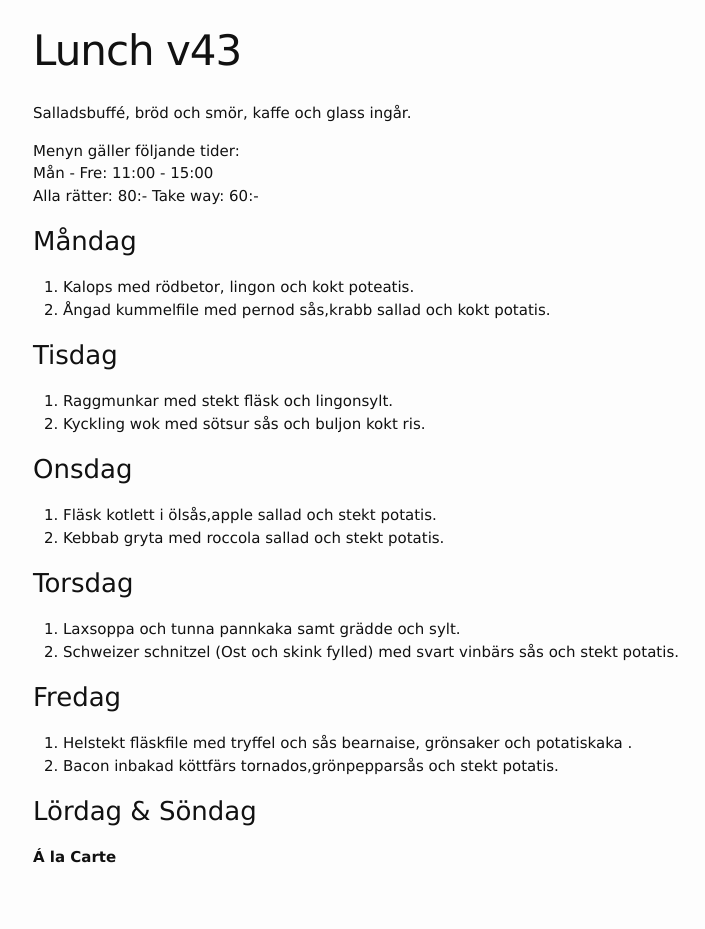
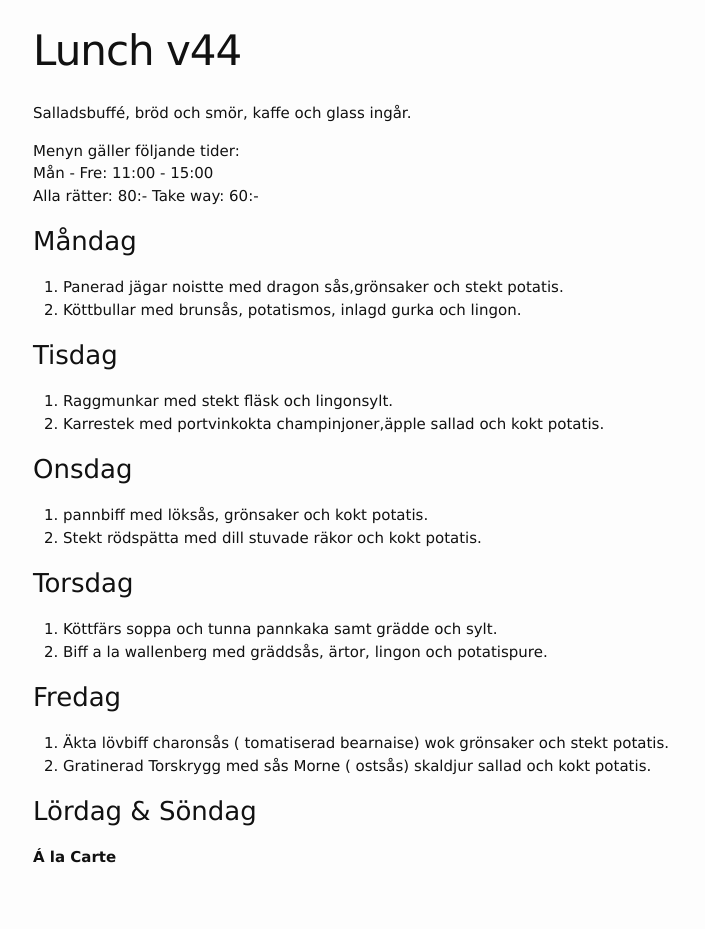
Before and after one commit to FarInn62/farinn62.github.io, a Jekyll site: the page built from lunch.md, in a window 1280 px wide. Shown: the whole page, without its empty margins (237-942 px from the left). Built offline with Jekyll 4.4.1, drawn with Linux system fonts in a browser that asks for light colours.

Commit message:
Update lunch.md

```diff
--- a/lunch.md
+++ b/lunch.md
@@ -1,6 +1,6 @@
 ---
 layout: foodmenu
-title: Lunch v43
+title: Lunch v44
 permalink: /lunch/
 published: true
 ---
@@ -12,29 +12,29 @@ Alla rätter: 80:- Take way: 60:-
 
 ### Måndag
 
-1. Kalops med rödbetor, lingon och kokt poteatis.
-2. Ångad kummelfile med pernod sås,krabb sallad och kokt potatis.
+1. Panerad jägar noistte med dragon sås,grönsaker och stekt potatis.
+2. Köttbullar med brunsås, potatismos, inlagd gurka och lingon.
 
 ### Tisdag
 
 1. Raggmunkar med stekt fläsk och lingonsylt.
-2. Kyckling wok med sötsur sås och buljon kokt ris.
+2. Karrestek med portvinkokta champinjoner,äpple sallad och kokt potatis.
 
 ### Onsdag
 
-1. Fläsk kotlett i ölsås,apple sallad och stekt potatis.
-2. Kebbab gryta med roccola sallad och stekt potatis.
+1. pannbiff med löksås, grönsaker och kokt potatis.
+2. Stekt rödspätta med dill stuvade räkor och kokt potatis.
 
 ### Torsdag
 
-1. Laxsoppa och tunna pannkaka samt grädde och sylt.
-2. Schweizer schnitzel (Ost och skink fylled) med svart vinbärs sås och stekt potatis.
+1. Köttfärs soppa och tunna pannkaka samt grädde och sylt.
+2. Biff a la wallenberg med gräddsås, ärtor, lingon och potatispure.
 
 
 ### Fredag
 
-1. Helstekt fläskfile med tryffel och sås bearnaise, grönsaker och potatiskaka .
-2. Bacon inbakad köttfärs tornados,grönpepparsås och stekt potatis.
+1. Äkta lövbiff charonsås ( tomatiserad bearnaise) wok grönsaker och stekt potatis.
+2. Gratinerad Torskrygg med sås Morne ( ostsås) skaldjur sallad och kokt potatis.
 
 
 ### Lördag & Söndag
```
